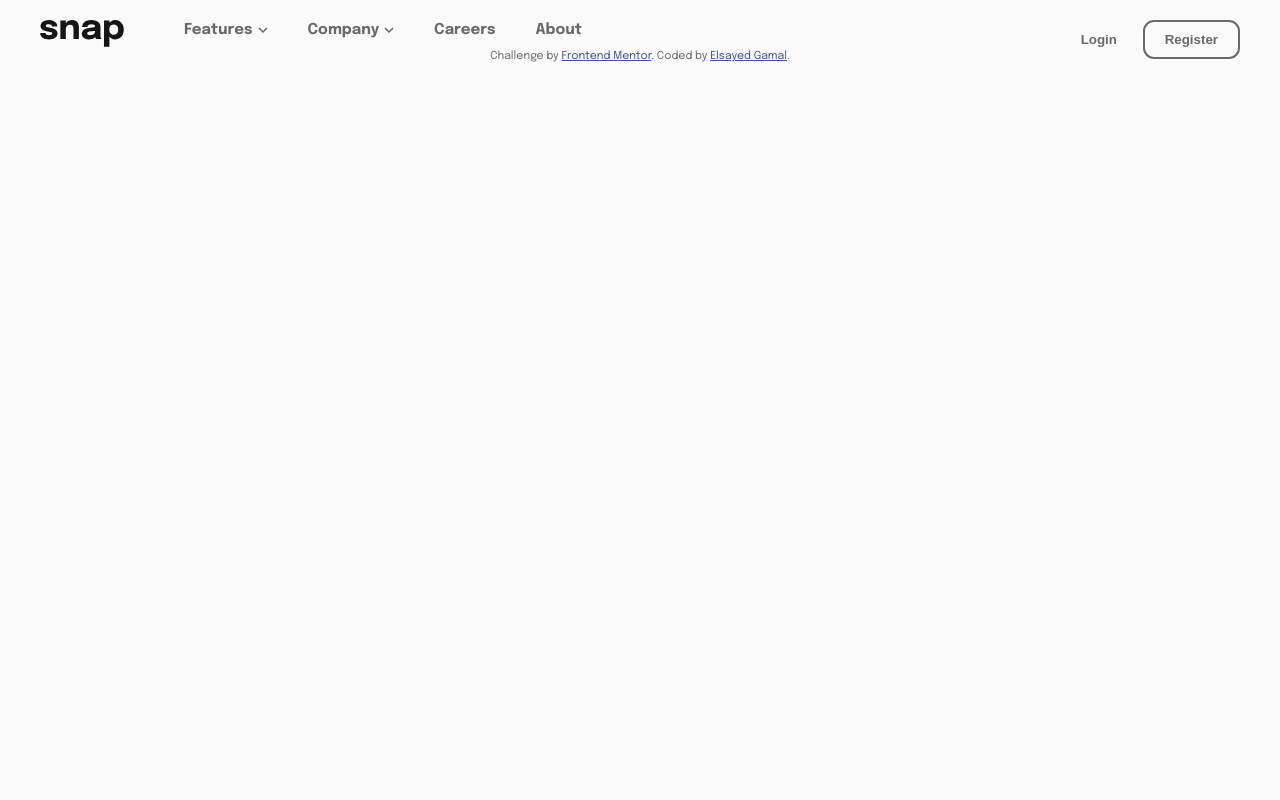
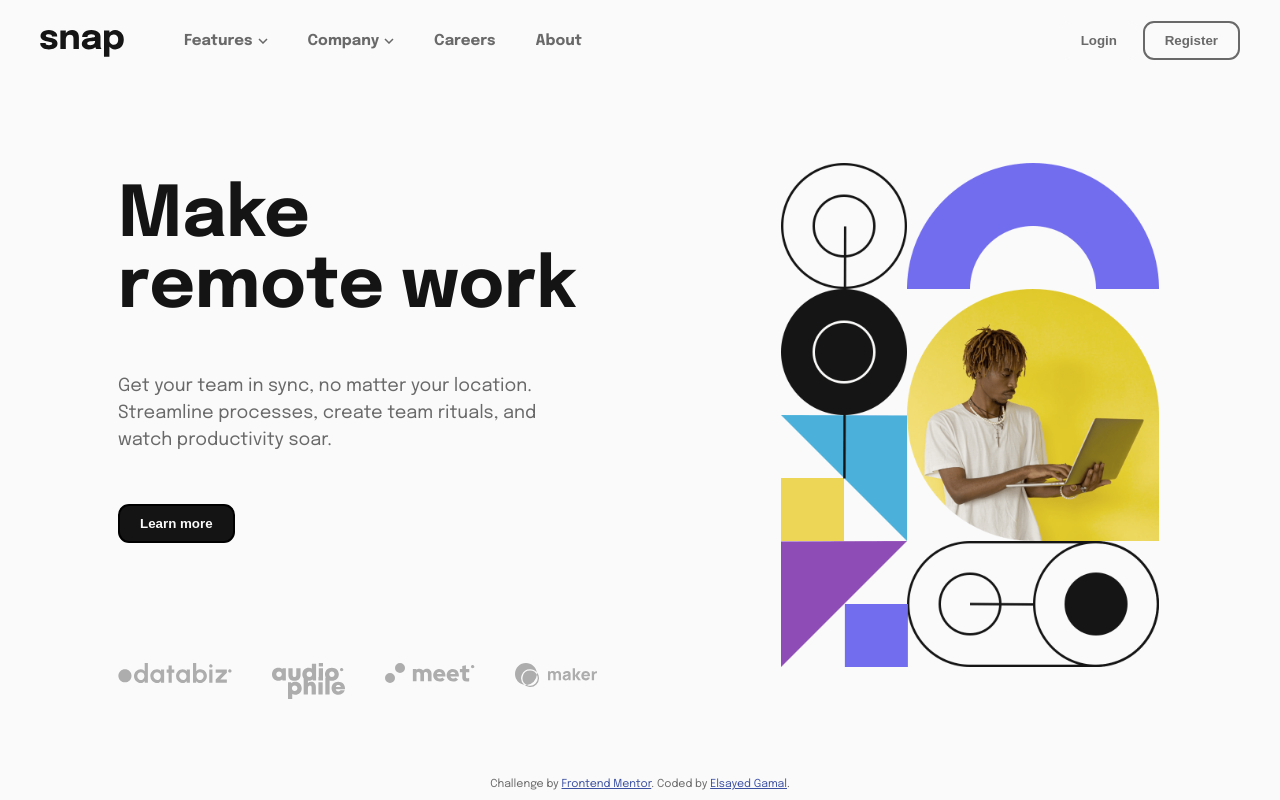
Before and after one commit to Elsayed-Gamal/intro-section-with-dropdown-navigation-main, a plain HTML site: page index.html in a window 1280 px wide. Drawn offline with Linux system fonts and the light colour scheme.

Commit message:
finish static desktop version

```diff
--- a/index.html
+++ b/index.html
@@ -56,9 +56,9 @@
         </div>
       </nav>
 
-      <!-- <main>
+      <main>
         <div class="info">
-          <h1>Make remote work</h1>
+          <h1>Make<br />remote work</h1>
           <p>
             Get your team in sync, no matter your location. Streamline
             processes, create team rituals, and watch productivity soar.
@@ -86,7 +86,7 @@
         <div class="hero-img">
           <img src="images/image-hero-desktop.png" alt="" />
         </div>
-      </main> -->
+      </main>
     </section>
     <div class="attribution">
       Challenge by
--- a/styles/main.css
+++ b/styles/main.css
@@ -23,17 +23,20 @@ body {
   /* background-color: red; */
   display: flex;
   justify-content: space-between;
-  padding: 20px 40px;
+  align-items: center;
+  padding: 40px;
   font-weight: 700;
   font-size: 15px;
 }
 
 .flex-container {
   display: flex;
+  align-items: center;
 }
 
 .logo {
   margin-right: 60px;
+  margin-top: 10px;
 }
 .nav-links {
   display: flex;
@@ -62,3 +65,66 @@ body {
 .btns .cta-btn {
   border-color: var(--grey);
 }
+
+main {
+  display: flex;
+  justify-content: center;
+  align-items: center;
+  gap: 20px;
+  height: calc(100vh - 80px);
+}
+
+.info {
+  width: 50%;
+  display: flex;
+  flex-direction: column;
+  justify-content: center;
+  align-items: flex-start;
+}
+
+.info h1 {
+  color: var(--black);
+  font-weight: 700;
+  font-size: 70px;
+  margin-bottom: 50px;
+}
+
+.info p {
+  font-size: 18px;
+  line-height: 1.5;
+  width: 70%;
+  margin-bottom: 50px;
+}
+
+.info .btn {
+  background-color: var(--black);
+  color: var(--white);
+  margin-bottom: 120px;
+}
+
+.info .clients {
+  display: flex;
+  align-items: flex-start;
+  gap: 40px;
+}
+
+.hero-img {
+  width: 30%;
+  height: 100%;
+  display: flex;
+  justify-content: center;
+  align-items: center;
+  margin-bottom: 50px;
+}
+
+.hero-img img {
+  height: 70%;
+  max-height: 1000px;
+}
+
+.attribution {
+  position: absolute;
+  left: 50%;
+  bottom: 10px;
+  transform: translateX(-50%);
+}
--- a/styles/rules.css
+++ b/styles/rules.css
@@ -3,4 +3,6 @@
   border-style: solid;
   border-radius: 11px;
   padding: 10px 20px;
+  font-weight: 700;
+  cursor: pointer;
 }
```
